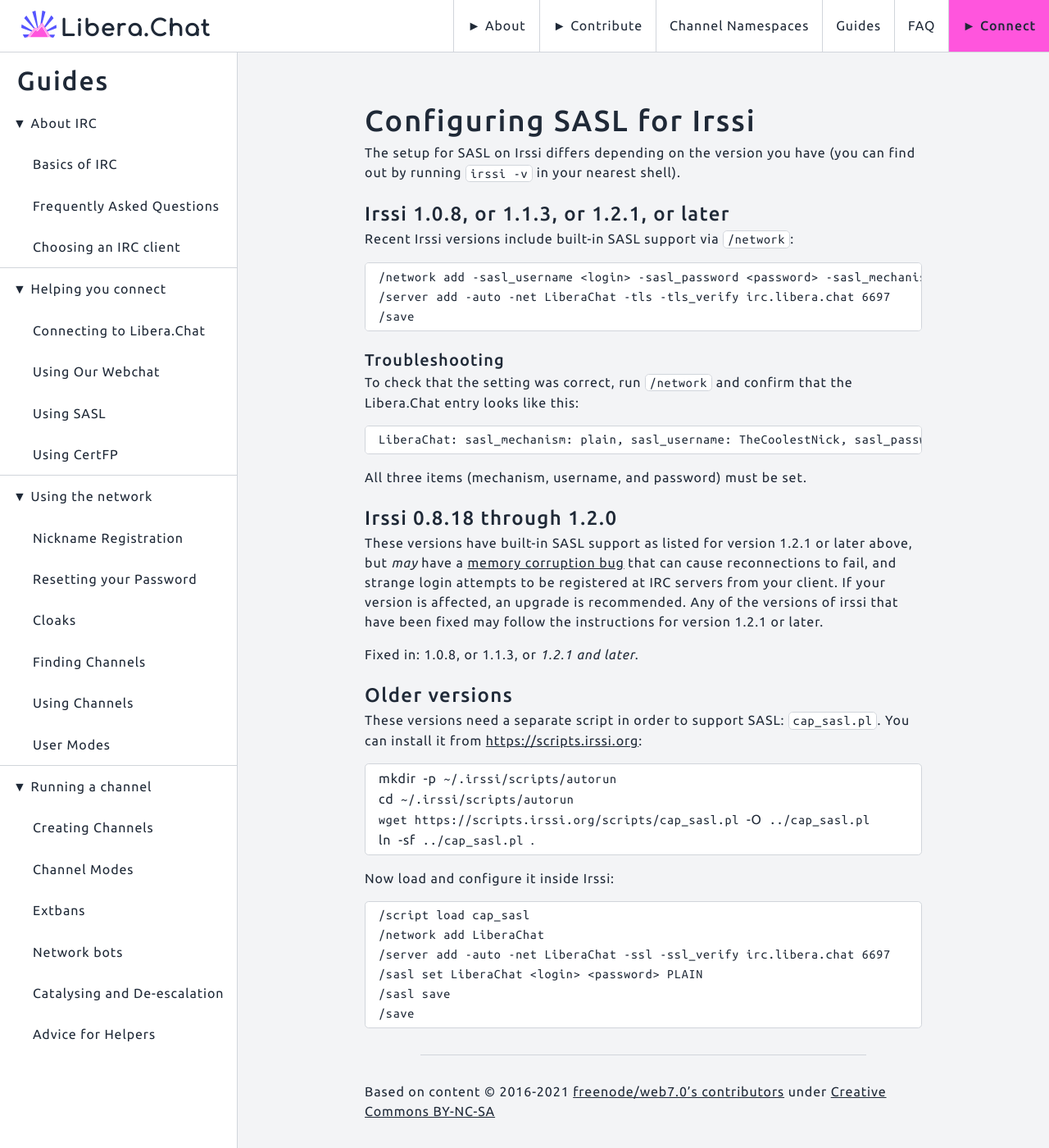
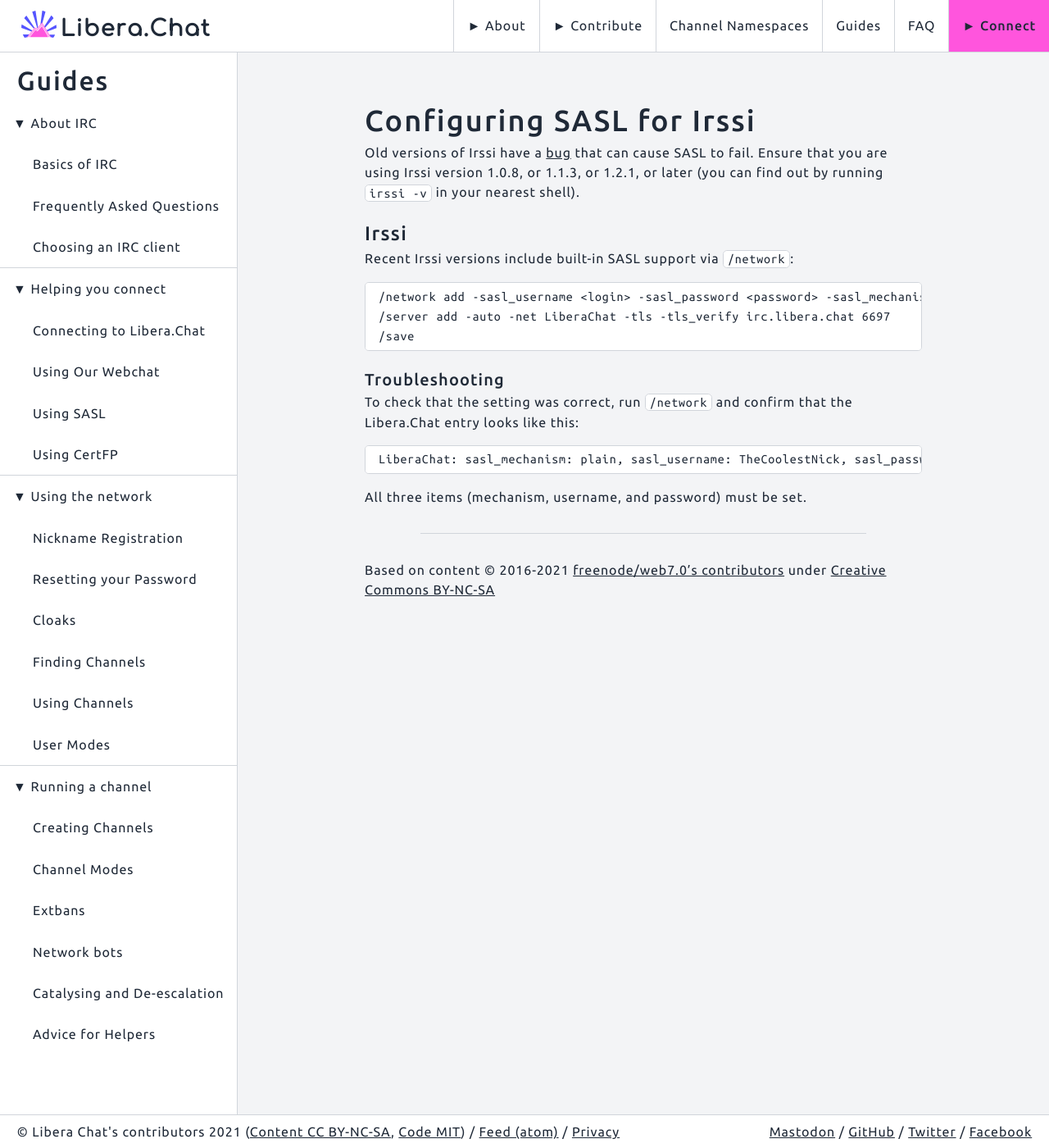
Before and after one commit to Libera-Chat/libera-chat.github.io, a Jekyll site: the page built from content/_guides/sasl/irssi.md, in a window 1280 px wide and 1400 px high. Shown: the whole window at 82% size. Built offline with Jekyll 4.4.1, drawn with Linux system fonts in a browser that asks for light colours.

Commit message:
Delete excessive mention of CVE and very old version info

````diff
--- a/content/_guides/sasl/irssi.md
+++ b/content/_guides/sasl/irssi.md
@@ -4,10 +4,11 @@
 credits: web7
 ---
 
-The setup for SASL on Irssi differs depending on the version you have (you can
-find out by running `irssi -v` in your nearest shell).
+Old versions of Irssi have a [bug][CVE-2019-13045] that can cause SASL to
+fail. Ensure that you are using Irssi version 1.0.8, or 1.1.3, or 1.2.1, or
+later (you can find out by running `irssi -v` in your nearest shell).
 
-## Irssi 1.0.8, or 1.1.3, or 1.2.1, or later
+## Irssi
 
 Recent Irssi versions include built-in SASL support via `/network`:
 
@@ -28,38 +29,4 @@
 
 All three items (mechanism, username, and password) must be set.
 
-## Irssi 0.8.18 through 1.2.0
-
-These versions have built-in SASL support as listed for version 1.2.1 or later
-above, but _may_ have a [memory corruption bug][CVE-2019-13045] that can cause
-reconnections to fail, and strange login attempts to be registered at IRC
-servers from your client.  If your version is affected, an upgrade is
-recommended.  Any of the versions of irssi that have been fixed may follow the
-instructions for version 1.2.1 or later.
-
-Fixed in: 1.0.8, or 1.1.3, or _1.2.1 and later_.
-
-[CVE-2019-13045]: https://irssi.org/security/irssi_sa_2019_06.txt
-
-## Older versions
-
-These versions need a separate script in order to support SASL: `cap_sasl.pl`.
-You can install it from <https://scripts.irssi.org>:
-
-```sh
-mkdir -p ~/.irssi/scripts/autorun
-cd ~/.irssi/scripts/autorun
-wget https://scripts.irssi.org/scripts/cap_sasl.pl -O ../cap_sasl.pl
-ln -sf ../cap_sasl.pl .
-```
-
-Now load and configure it inside Irssi:
-
-```irc
-/script load cap_sasl
-/network add LiberaChat
-/server add -auto -net LiberaChat -ssl -ssl_verify irc.libera.chat 6697
-/sasl set LiberaChat <login> <password> PLAIN
-/sasl save
-/save
-```
+[CVE-2019-13045]: https://irssi.org/security/html/irssi_sa_2019_06/
````
